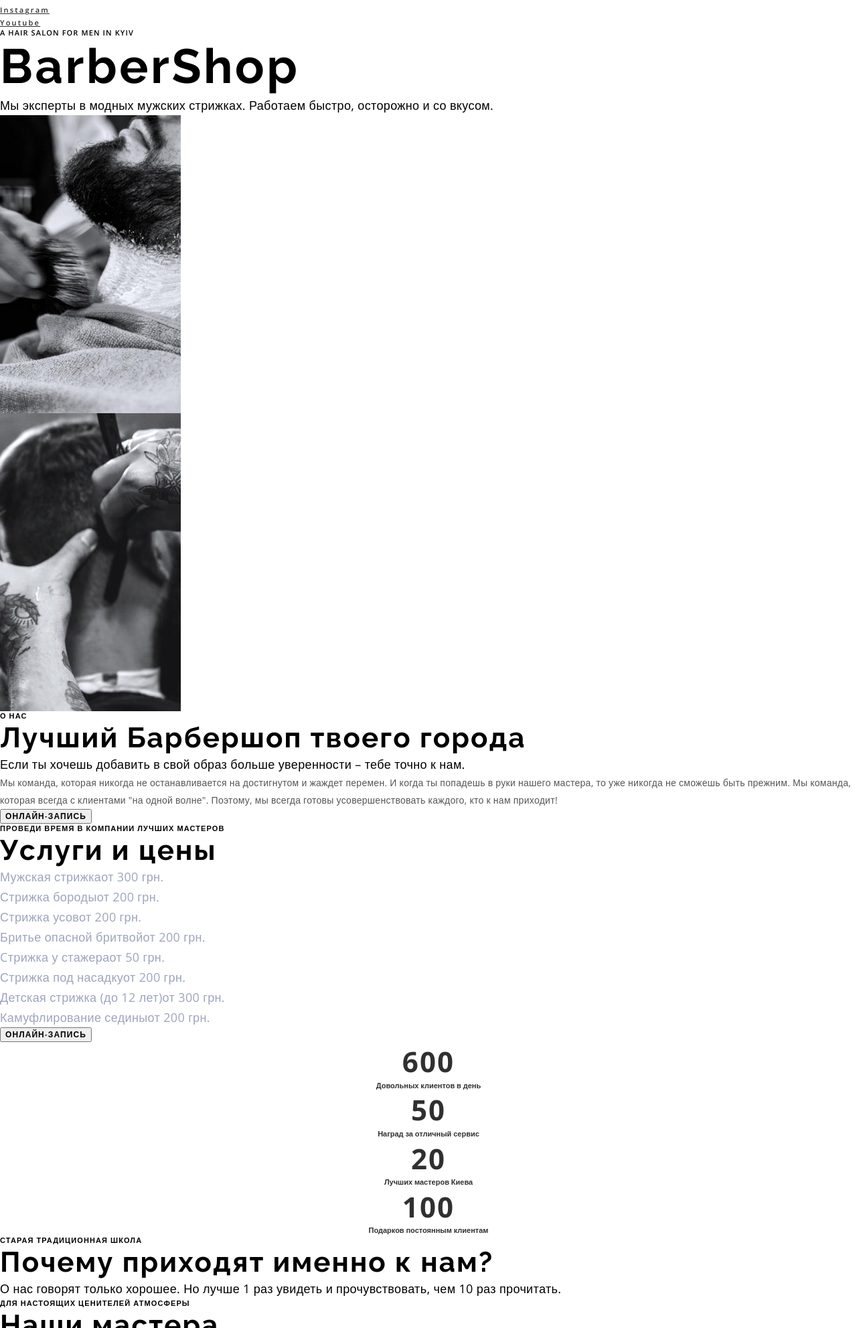
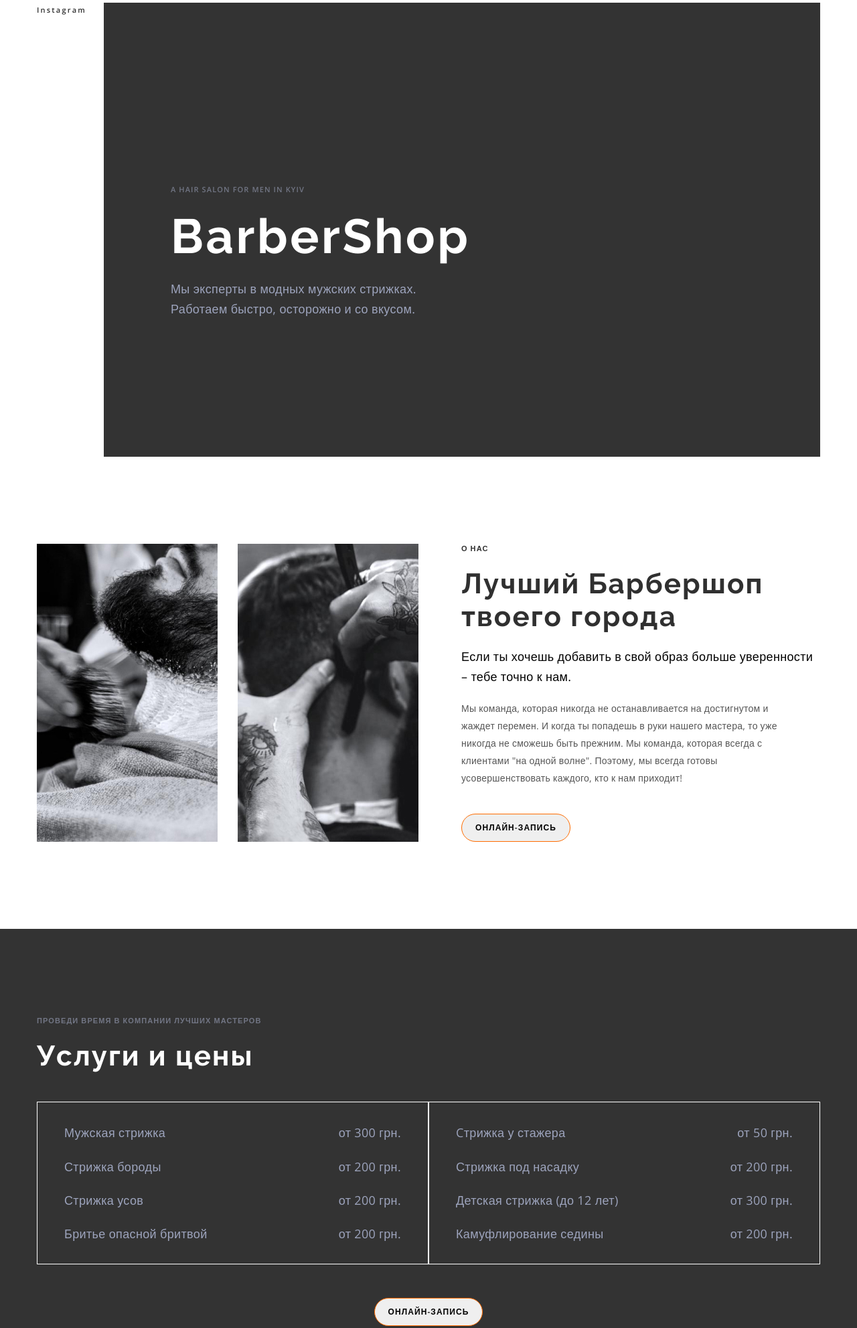
Before and after one commit to Olexiy-repin/bootamp_8_online, a plain HTML site: page index.html in a window 1280 px wide. Shown: the part 116-2099 px from the top of the page at 67% size. Drawn offline with nearby package versions, Linux system fonts and the light colour scheme.

Commit message:
Добавлено расположение элементов на странице

```diff
--- a/css/styles.css
+++ b/css/styles.css
@@ -44,8 +44,16 @@ img {
   margin-right: auto;
 }
 
+.section {
+  padding-top: 130px;
+  padding-bottom: 130px;
+}
+
 /* =================== COMPONENTS =================== */
 .modal-btn {
+  padding: 12px 20px;
+  border: 1px solid #ff6c00;
+  border-radius: 25px;
   font-weight: 600;
   font-size: 12px;
   line-height: 1.33;
@@ -59,6 +67,14 @@ img {
 .modal-btn:focus {
   background-color: var(--accent-color);
   color: #ffffff;
+}
+
+.social-links-list {
+  display: flex;
+}
+
+.social-links-list-item:not(:last-child) {
+  margin-right: 40px;
 }
 
 .social-links-list-link {
@@ -80,7 +96,15 @@ img {
   line-height: 1.36;
   letter-spacing: 0.1em;
   text-transform: uppercase;
-  /* color: rgba(157, 164, 189, 0.6); */
+  margin-bottom: 20px;
+}
+
+.suptitle-theme-dark {
+  color: rgba(157, 164, 189, 0.6);
+}
+
+.suptitle-theme-light {
+  color: #303030;
 }
 
 .description {
@@ -91,6 +115,14 @@ img {
   /* color: #9da4bd; */
 }
 
+.description-theme-dark {
+  color: #9da4bd;
+}
+
+.description-theme-light {
+  color: #555555;
+}
+
 .title {
   font-family: var(--secondary-font);
   font-weight: 700;
@@ -98,6 +130,14 @@ img {
   line-height: 1.17;
   letter-spacing: 0.05em;
   /* color: #303030; */
+}
+
+.title-theme-dark {
+  color: #ffffff;
+}
+
+.title-theme-light {
+  color: #303030;
 }
 /* =================== END COMPONENTS =================== */
 
@@ -153,27 +193,107 @@ img {
 /* =================== END HEADER =================== */
 
 /* =================== HERO =================== */
+.hero .container {
+  display: flex;
+}
+
+.hero .description {
+  max-width: 400px;
+}
+
+.hero-left-side {
+  width: 100px;
+}
+
+.hero-right-side {
+  padding-top: 272px;
+  padding-bottom: 206px;
+  padding-left: 100px;
+  flex-grow: 1;
+  background-color: #333;
+}
+
 .hero-title {
   font-family: var(--secondary-font);
   font-weight: 700;
   font-size: 72px;
   line-height: 1.18;
   letter-spacing: 0.05em;
-  /* color: #ffffff; */
+  margin-bottom: 20px;
+  color: #ffffff;
 }
 /* =================== END HERO =================== */
 
 /* =================== ABOUT =================== */
+.about .container {
+  display: flex;
+}
+
+.about .title {
+  margin-bottom: 20px;
+}
+
+.about .description {
+  margin-bottom: 20px;
+}
+
+.about-left-side {
+  margin-right: 64px;
+}
+
+.about-list {
+  display: flex;
+}
+
+.about-list-item:not(:last-child) {
+  margin-right: 30px;
+}
+
 .about-text {
+  max-width: 480px;
   font-weight: 400;
   font-size: 14px;
   line-height: 1.86;
   letter-spacing: 0.02em;
   color: #555555;
+  margin-bottom: 40px;
 }
 /* =================== END ABOUT =================== */
 
 /* =================== SERVICES =================== */
+.services {
+  background-color: #333;
+}
+
+.services .title {
+  margin-bottom: 44px;
+}
+
+.services .modal-btn {
+  display: block;
+  margin: 0 auto;
+}
+
+.services-list-wrapper {
+  display: flex;
+  margin-bottom: 50px;
+}
+
+.services-list {
+  width: 50%;
+  padding: 30px 40px;
+  border: 1px solid #fff;
+}
+
+.services-list-item {
+  display: flex;
+  justify-content: space-between;
+}
+
+.services-list-item:not(:last-child) {
+  margin-bottom: 20px;
+}
+
 .services-list-name,
 .services-list-price {
   font-weight: 400;
@@ -185,6 +305,49 @@ img {
 /* =================== END SERVICES =================== */
 
 /* =================== ADVANTEGES =================== */
+.advantages .container {
+  display: flex;
+}
+
+.advantages .title {
+  margin-bottom: 20px;
+}
+
+.advantages .description {
+  max-width: 464px;
+}
+
+.advantages-left-side,
+.advantages-right-side {
+  width: calc(100% / 2 - 15px);
+}
+
+.advantages-left-side {
+  margin-right: 30px;
+}
+
+.advantages-list {
+  display: flex;
+  flex-wrap: wrap;
+  align-items: flex-start;
+  width: 370px;
+  margin: 0 auto;
+}
+
+.advantages-list-item {
+  width: 170px;
+  padding: 20px;
+  border: 1px solid #000;
+}
+
+.advantages-list-item:nth-child(odd) {
+  margin-right: 30px;
+}
+
+.advantages-list-item:nth-child(even) {
+  margin-top: 30px;
+}
+
 .advantages-list-count {
   font-weight: 700;
   font-size: 42px;
@@ -192,6 +355,7 @@ img {
   text-align: center;
   letter-spacing: 0.05em;
   color: #303030;
+  margin-bottom: 6px;
 }
 
 .advantages-list-desc {
@@ -204,6 +368,31 @@ img {
 /* =================== END ADVANTEGES =================== */
 
 /* =================== MASTERS =================== */
+.masters .title {
+  margin-bottom: 44px;
+}
+
+.masters-list {
+  display: flex;
+  flex-wrap: wrap;
+  margin-left: -30px;
+  margin-top: -30px;
+}
+
+/*
+calc((100% - 120px) / 4);
+*/
+
+.masters-list-item {
+  flex-basis: calc((100% - 90px) / 3);
+  margin-left: 30px;
+  margin-top: 30px;
+}
+
+.masters-list-content {
+  padding-top: 30px;
+}
+
 .masters-list-name {
   font-weight: 400;
   font-size: 18px;
@@ -211,6 +400,7 @@ img {
   text-align: center;
   letter-spacing: 0.02em;
   color: #303030;
+  margin-bottom: 8px;
 }
 
 .masters-list-position {
@@ -224,7 +414,23 @@ img {
 /* =================== END MASTERS =================== */
 
 /* =================== GALLERY =================== */
+.gallery .suptitle {
+  margin-bottom: 44px;
+}
 
+.gallery-list {
+  display: flex;
+  flex-wrap: wrap;
+  margin-left: -30px;
+  margin-top: -30px;
+}
+
+.gallery-list-item {
+  width: 500px;
+  flex-basis: calc((100% - 120px) / 4);
+  margin-left: 30px;
+  margin-top: 30px;
+}
 /* =================== END GALLERY =================== */
 
 /* =================== ONLINE FORM =================== */
@@ -250,6 +456,21 @@ img {
 /* =================== END CONTACT INFORMATION  =================== */
 
 /* =================== FOOTER  =================== */
+.footer {
+  padding-top: 56px;
+  padding-bottom: 56px;
+}
+
+.footer .social-links-list {
+  margin-left: auto;
+}
+
+.footer .container {
+  display: flex;
+  align-items: center;
+  /* justify-content: space-between; */
+}
+
 .copyright {
   font-weight: 600;
   font-size: 11px;
--- a/index.html
+++ b/index.html
@@ -45,62 +45,74 @@
     <main>
         <!-- HERO -->
         <section class="hero">
+            <div class="container">
                 <div class="hero-left-side">
-                <ul class="social-links-list">
+                    <ul class="social-links-list list">
                         <li class="social-links-list-item">
-                        <a class="social-links-list-link" href="" lang="en">Instagram</a>
+                            <a class="social-links-list-link link" href="" lang="en">Instagram</a>
                         </li>
                         <li class="social-links-list-item">
-                        <a class="social-links-list-link" href="" lang="en">Youtube</a>
+                            <a class="social-links-list-link link" href="" lang="en">Youtube</a>
                         </li>
                     </ul>
                 </div>
                 <div class="hero-right-side">
-                <p class="suptitle" lang="en">A hair salon for men in Kyiv</p>
+                    <p class="suptitle suptitle-theme-dark" lang="en">A hair salon for men in Kyiv</p>
                     <h1 class="hero-title" lang="en">BarberShop</h1>
-                <p class="description">Мы эксперты в модных мужских стрижках. Работаем быстро, осторожно и со
+                    <p class="description description-theme-dark">Мы эксперты в модных мужских стрижках. Работаем
+                        быстро,
+                        осторожно и
+                        со
                         вкусом.</p>
+                </div>
             </div>
         </section>
 
         <!-- ABOUT US -->
-        <section class="about">
+        <section class="about section">
+            <div class="container">
                 <div class="about-left-side">
-                <ul class="about-list">
+                    <ul class="about-list list">
                         <li class="about-list-item">
                             <img class="about-list-img" src="./images/about/about-img-1.jpg"
                                 alt="мастер бреет бороду клиенту" width="270" height="445">
                         </li>
                         <li class="about-list-item">
-                        <img class="about-list-img" src="./images/about/about-img-2.jpg" alt="мастер стрижет клиента"
-                            width="270" height="445">
+                            <img class="about-list-img" src="./images/about/about-img-2.jpg"
+                                alt="мастер стрижет клиента" width="270" height="445">
                         </li>
                     </ul>
                 </div>
                 <div class="about-right-side">
-                <p class="suptitle">О НАС</p>
-                <h2 class="title">Лучший Барбершоп
+                    <p class="suptitle suptitle-theme-light">О НАС</p>
+                    <h2 class="title title-theme-light">Лучший Барбершоп
                         твоего города</h2>
-                <p class="description">Если ты хочешь добавить в свой образ больше уверенности – тебе точно к нам.</p>
+                    <p class="description">Если ты хочешь добавить в свой образ больше уверенности – тебе точно к нам.
+                    </p>
                     <p class="about-text">Мы команда, которая никогда не останавливается на достигнутом
                         и жаждет перемен. И когда ты попадешь в руки нашего мастера,
                         то уже никогда не сможешь быть прежним. Мы команда, которая всегда с клиентами "на одной волне".
                         Поэтому, мы всегда готовы усовершенствовать каждого, кто к нам приходит!</p>
                     <button class="modal-btn" type="button">онлайн-запись</button>
                 </div>
+            </div>
         </section>
 
         <!-- SERVICES -->
-        <section class="services">
-            <p class="suptitle">Проведи время в компании лучших мастеров</p>
-            <h2 class="title">Услуги и цены</h2>
-            <ul class="services-list">
+        <section class="services section">
+            <div class="container">
+                <p class="suptitle suptitle-theme-dark">Проведи время в компании лучших мастеров</p>
+                <h2 class="title title-theme-dark">Услуги и цены</h2>
+                <div class="services-list-wrapper">
+                    <ul class="services-list list">
                         <li class="services-list-item">
-                    <span class="services-list-name">Мужская стрижка</span><span class="services-list-price">от 300
+                            <span class="services-list-name">Мужская стрижка</span><span class="services-list-price">от
+                                300
                                 грн.</span>
                         </li>
                         <li class="services-list-item">
-                    <span class="services-list-name">Стрижка бороды</span><span class="services-list-price">от 200
+                            <span class="services-list-name">Стрижка бороды</span><span class="services-list-price">от
+                                200
                                 грн.</span>
                         </li>
                         <li class="services-list-item">
@@ -108,17 +120,21 @@
                                 грн.</span>
                         </li>
                         <li class="services-list-item">
-                    <span class="services-list-name">Бритье опасной бритвой</span><span class="services-list-price">от
+                            <span class="services-list-name">Бритье опасной бритвой</span><span
+                                class="services-list-price">от
                                 200 грн.</span>
                         </li>
                     </ul>
-            <ul class="services-list">
+                    <ul class="services-list list">
                         <li class="services-list-item">
-                    <span class="services-list-name">Cтрижка у стажера</span><span class="services-list-price">от 50
+                            <span class="services-list-name">Cтрижка у стажера</span><span
+                                class="services-list-price">от 50
                                 грн.</span>
                         </li>
                         <li class="services-list-item">
-                    <span class="services-list-name">Стрижка под насадку</span><span class="services-list-price">от 200
+                            <span class="services-list-name">Стрижка под насадку</span><span
+                                class="services-list-price">от
+                                200
                                 грн.</span>
                         </li>
                         <li class="services-list-item">
@@ -126,17 +142,21 @@
                                 class="services-list-price">от 300 грн.</span>
                         </li>
                         <li class="services-list-item">
-                    <span class="services-list-name">Камуфлирование седины</span><span class="services-list-price">от
+                            <span class="services-list-name">Камуфлирование седины</span><span
+                                class="services-list-price">от
                                 200 грн.</span>
                         </li>
                     </ul>
+                </div>
                 <button class="modal-btn" type="button">онлайн-запись</button>
+            </div>
         </section>
 
         <!-- ADVANTEGES -->
-        <section class="advantages">
+        <section class="advantages section">
+            <div class="container">
                 <div class="advantages-left-side">
-                <ul class="advantages-list">
+                    <ul class="advantages-list list">
                         <li class="advantages-list-item">
                             <p class="advantages-list-count">600</p>
                             <p class="advantages-list-desc">Довольных клиентов в день</p>
@@ -158,59 +178,71 @@
                 <div class="advantages-right-side">
                     <p class="suptitle">старая традиционная школа</p>
                     <h2 class="title">Почему приходят именно к нам?</h2>
-                <p class="description">О нас говорят только хорошее. Но лучше 1 раз увидеть и прочувствовать, чем 10 раз
+                    <p class="description">О нас говорят только хорошее. Но лучше 1 раз увидеть и прочувствовать, чем 10
+                        раз
                         прочитать. </p>
+                </div>
             </div>
         </section>
 
         <!-- MASTERS -->
-        <section class="masters">
+        <section class="masters section">
+            <div class="container">
                 <p class="suptitle">для настоящих ценителей атмосферы</p>
-            <h2 class="title">Наши мастера</h2>
-            <ul class="masters-list">
+                <h2 class="title title-theme-light">Наши мастера</h2>
+                <ul class="masters-list list">
                     <li class="masters-list-item">
                         <img class="masters-list-img" src="./images/masters/john.jpg" alt="мастер стрижет клиента"
                             width="370" height="346">
+                        <div class="masters-list-content">
                             <h3 class="masters-list-name" lang="en">John Smith</h3>
                             <p class="masters-list-position" lang="en">ExtrTeme Barber</p>
+                        </div>
                     </li>
                     <li class="masters-list-item">
                         <img class="masters-list-img" src="./images/masters/michele.jpg" alt="мастер стрижет клиента"
                             width="370" height="346">
+                        <div class="masters-list-content">
                             <h3 class="masters-list-name" lang="en">Michele Doe</h3>
                             <p class="masters-list-position" lang="en">ExtrTeme Barber</p>
+                        </div>
                     </li>
                     <li class="masters-list-item">
                         <img class="masters-list-img" src="./images/masters/alan.jpg" alt="мастер стрижет клиента"
                             width="370" height="346">
+                        <div class="masters-list-content">
                             <h3 class="masters-list-name" lang="en">Alan Black</h3>
                             <p class="masters-list-position" lang="en">ExtrTeme Barber</p>
+                        </div>
                     </li>
                 </ul>
+            </div>
         </section>
 
         <!-- GALLERY -->
-        <section class="gallery">
+        <section class="gallery section">
+            <div class="container">
                 <h2 hidden>Галерея работ</h2>
                 <p class="suptitle">На латинском языке “барба” означает “борода”</p>
-            <ul class="gallery-list">
+                <ul class="gallery-list list">
                     <li class="gallery-list-item">
-                    <img class="gallery-list-img" src="./images/gallery/gallery-img-1.jpg" alt="мастер стрижет клиента"
-                        width="270" height="360">
+                        <img class="gallery-list-img" src="./images/gallery/gallery-img-1.jpg"
+                            alt="мастер стрижет клиента" width="270" height="360">
                     </li>
                     <li class="gallery-list-item">
-                    <img class="gallery-list-img" src="./images/gallery/gallery-img-2.jpg" alt="мастрер бреет клиента"
-                        width="270" height="360">
+                        <img class="gallery-list-img" src="./images/gallery/gallery-img-2.jpg"
+                            alt="мастрер бреет клиента" width="270" height="360">
                     </li>
                     <li class="gallery-list-item">
                         <img class="gallery-list-img" src="./images/gallery/gallery-img-3.jpg"
                             alt="мастер распаривает лицо клиенту" width="270" height="360">
                     </li>
                     <li class="gallery-list-item">
-                    <img class="gallery-list-img" src="./images/gallery/gallery-img-4.jpg" alt="мастер стрижет клиента"
-                        width="270" height="360">
+                        <img class="gallery-list-img" src="./images/gallery/gallery-img-4.jpg"
+                            alt="мастер стрижет клиента" width="270" height="360">
                     </li>
                 </ul>
+            </div>
         </section>
 
         <!-- ONLINE FORM -->
@@ -241,15 +273,17 @@
         </section>
     </main>
     <footer class="footer">
+        <div class="container">
             <p class="copyright">&copy; Copyright 2020</p>
-        <ul class="social-links-list">
+            <ul class="social-links-list list">
                 <li class="social-links-list-item">
-                <a class="social-links-list-link" href="" lang="en">Instagram</a>
+                    <a class="social-links-list-link link" href="" lang="en">Instagram</a>
                 </li>
                 <li class="social-links-list-item">
-                <a class="social-links-list-link" href="" lang="en">Youtube</a>
+                    <a class="social-links-list-link link" href="" lang="en">Youtube</a>
                 </li>
             </ul>
+        </div>
     </footer>
 </body>
 
```
Lines whose indentation alone changed are shown as unchanged.
